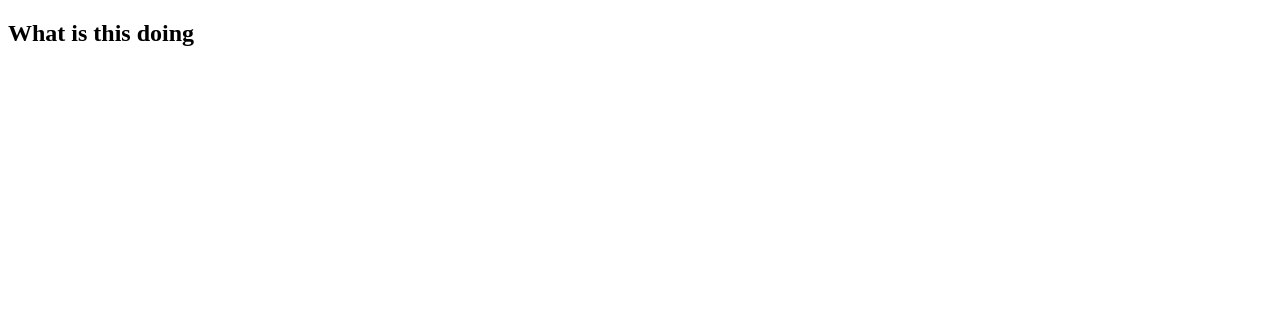
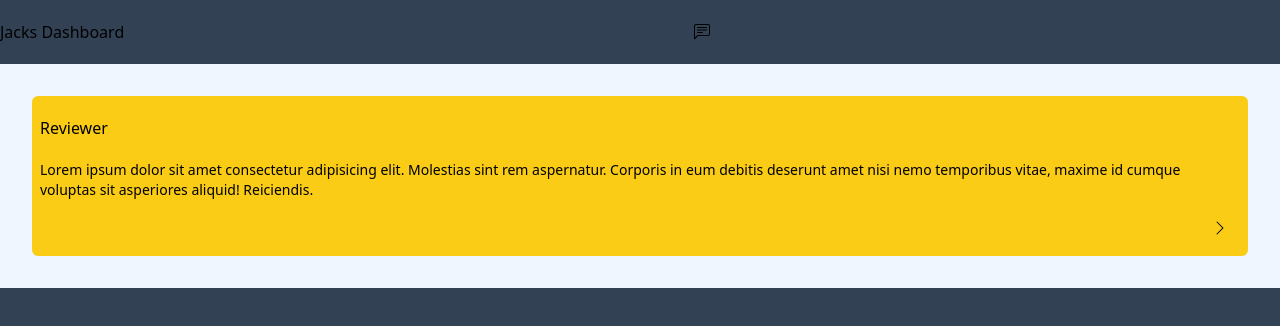
Before and after one commit to bonganibg/review-board, a website with bundled scripts: page src/html/popup.html in a window 1280 px wide. Built offline with nearby package versions, Linux system fonts and the light colour scheme.

Commit message:
started web page

```diff
--- /dev/null
+++ b/src/css/style.css
@@ -0,0 +1,8 @@
+@tailwind base;
+@tailwind components;
+@tailwind utilities;
+
+* {
+    padding: 0;
+    margin: 0;
+}
--- a/src/html/popup.html
+++ b/src/html/popup.html
@@ -1,14 +1,55 @@
 <!DOCTYPE html>
 <html lang="en">
+
 <head>
     <meta charset="UTF-8">
     <meta name="viewport" content="width=device-width, initial-scale=1.0">
-    <title>Document</title>
+    <link href="../css/output.css" rel="stylesheet" />
+    <title>Reviewer Dashboard</title>
 </head>
-<body>
-    <h2>
-        What is this doing
-    </h2>
+
+<body class="bg-slate-700 flex-col justify-between">
+
+    <!-- Student Name -->
+    <div class="flex justify-start align-middle">
+        <h2 class="py-5">
+            Jacks Dashboard
+        </h2>
+
+        <a href="" class="flex-row justify-center align-middle m-auto">
+            <svg xmlns="http://www.w3.org/2000/svg" width="16" height="16" fill="currentColor" class="bi bi-chat-left-text" viewBox="0 0 16 16">
+                <path d="M14 1a1 1 0 0 1 1 1v8a1 1 0 0 1-1 1H4.414A2 2 0 0 0 3 11.586l-2 2V2a1 1 0 0 1 1-1h12zM2 0a2 2 0 0 0-2 2v12.793a.5.5 0 0 0 .854.353l2.853-2.853A1 1 0 0 1 4.414 12H14a2 2 0 0 0 2-2V2a2 2 0 0 0-2-2H2z"/>
+                <path d="M3 3.5a.5.5 0 0 1 .5-.5h9a.5.5 0 0 1 0 1h-9a.5.5 0 0 1-.5-.5zM3 6a.5.5 0 0 1 .5-.5h9a.5.5 0 0 1 0 1h-9A.5.5 0 0 1 3 6zm0 2.5a.5.5 0 0 1 .5-.5h5a.5.5 0 0 1 0 1h-5a.5.5 0 0 1-.5-.5z"/>
+              </svg>
+        </a>
+    </div>
+
+    <!-- Discussions -->
+    <div class="p-8 bg-blue-50 h-full">
+
+        <!-- Review Card -->
+        <div class="bg-yellow-400 rounded-md">
+            <h2 class="py-5 px-2">
+                Reviewer
+            </h2>
+            <p class="px-2 text-sm">
+                Lorem ipsum dolor sit amet consectetur adipisicing elit. Molestias sint rem aspernatur. Corporis in
+                eum debitis deserunt amet nisi nemo temporibus vitae, maxime id cumque voluptas sit asperiores
+                aliquid! Reiciendis.
+            </p>
+            <div class="flex justify-end">
+                <a href="" class=" m-5">
+                    <svg xmlns="http://www.w3.org/2000/svg" width="16" height="16" fill="currentColor"
+                        class="bi bi-chevron-right" viewBox="0 0 16 16">
+                        <path fill-rule="evenodd"
+                            d="M4.646 1.646a.5.5 0 0 1 .708 0l6 6a.5.5 0 0 1 0 .708l-6 6a.5.5 0 0 1-.708-.708L10.293 8 4.646 2.354a.5.5 0 0 1 0-.708z" />
+                    </svg>
+                </a>
+            </div>
+        </div>
+    </div>
+
     <script type="module" src="../js/content.js"></script>
 </body>
+
 </html>
--- /dev/null
+++ b/tailwind.config.js
@@ -0,0 +1,8 @@
+/** @type {import('tailwindcss').Config} */
+module.exports = {
+  content: ["./src/**/*.{html, js}"],
+  theme: {
+    extend: {},
+  },
+  plugins: [],
+}
```
Also changed, not shown: package.json (added, +20 -0 lines), src/css/output.css (added).
